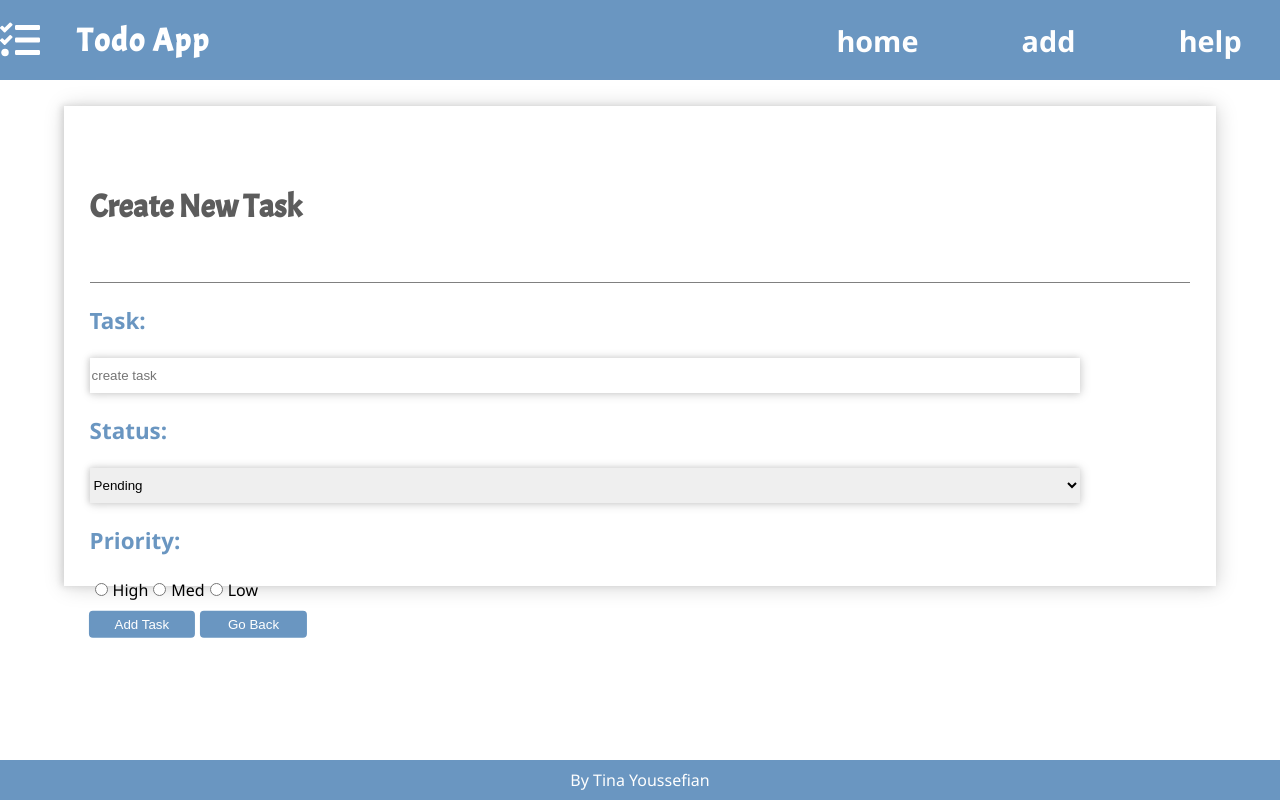
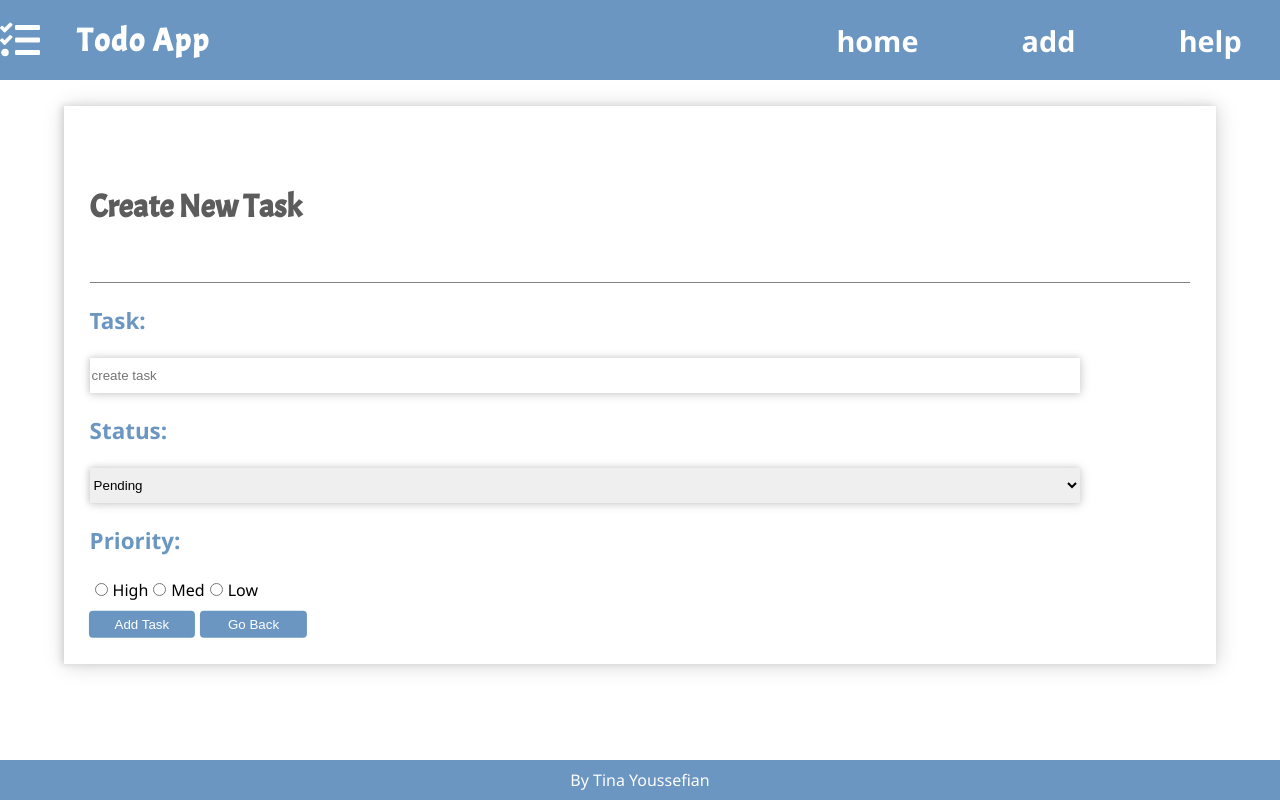
Before and after one commit to tyousofine/todo-app, a React (Create React App) app: page /add in a window 1280 px wide. Built offline with nearby package versions, Linux system fonts and the light colour scheme.

Commit message:
minor container styling adjustment

```diff
--- a/src/components/Form/index.js
+++ b/src/components/Form/index.js
@@ -1,7 +1,6 @@
 import React, { useState, useRef } from 'react';
 import uuid from 'react-uuid';
 import { useNavigate } from 'react-router-dom';
-import TasksPage from '../../pages/TasksPage'
 import { useDispatch } from 'react-redux';
 import { addTask } from '../../redux/tasksSlice';
 
--- a/src/components/Form/styles.scss
+++ b/src/components/Form/styles.scss
@@ -4,7 +4,7 @@
   margin: 2% 5%;
   box-shadow: 0.5px 0.5px 20px lightgray, -0.1em 0 0.4em lightgray;
   padding: 2%;
-  height: 60vh;
+  height: 100%;
 
   button {
     @include button-style($primary-color);
```
